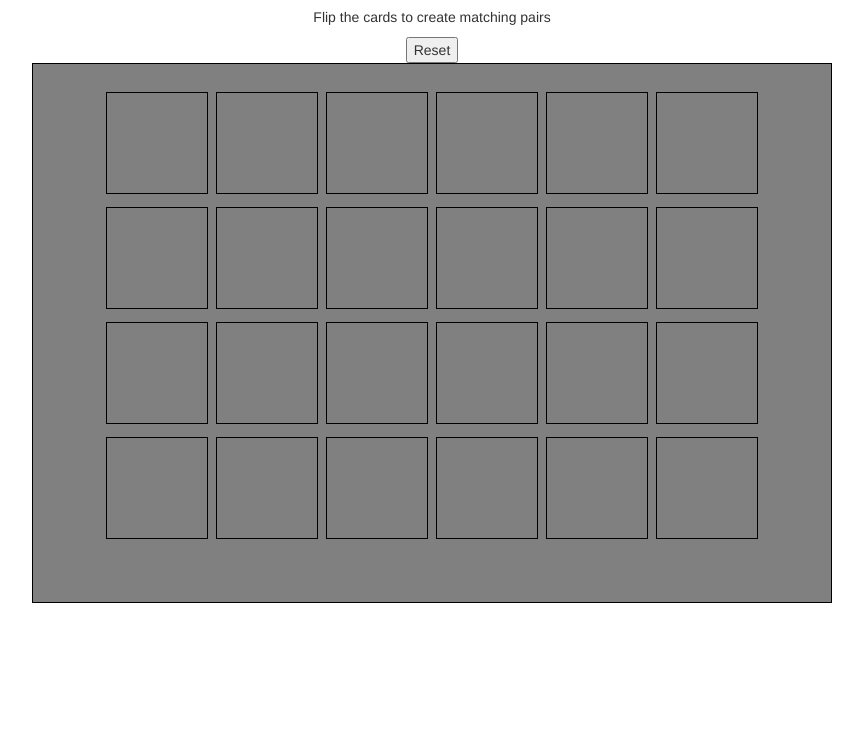
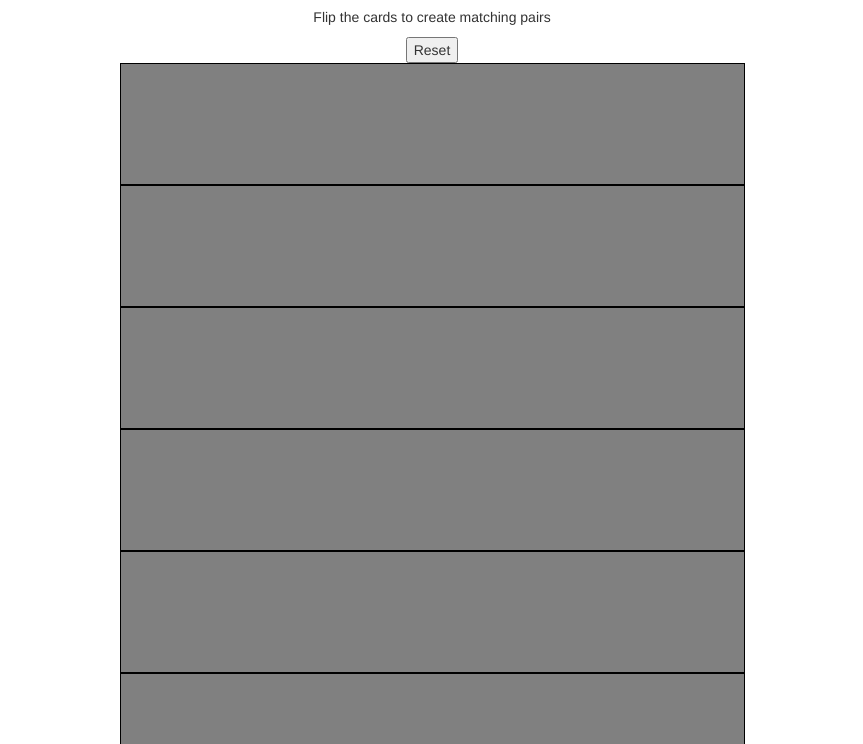
Before and after one commit to erintherad/match-game, a plain HTML site: page index.html in a window 1280 px wide. Shown: the part 56-800 px from the top of the page, without its empty margins (208-1071 px from the left). Drawn offline with nearby package versions, Linux system fonts and the light colour scheme.

Commit message:
adds styling for board

```diff
--- a/index.css
+++ b/index.css
@@ -1,15 +1,17 @@
 #memory_board {
- background:gray;
- border:black 1px solid;
- width: 800px;
- height: 540px;
- padding: 24px;
- margin: 0px auto;
+  width: 50%;
+  margin: 0 auto;
 }
 
 .card {
-  display: inline-flex;
-  padding: 50px;
-  margin: 4px;
+  background-color: gray;
+  padding: 60px;
+  margin: 0 auto;
   border: black 1px solid;
 }
+
+.flipped {
+  background-color: white;
+  width: 100px;
+  height: 100px;
+}
```
